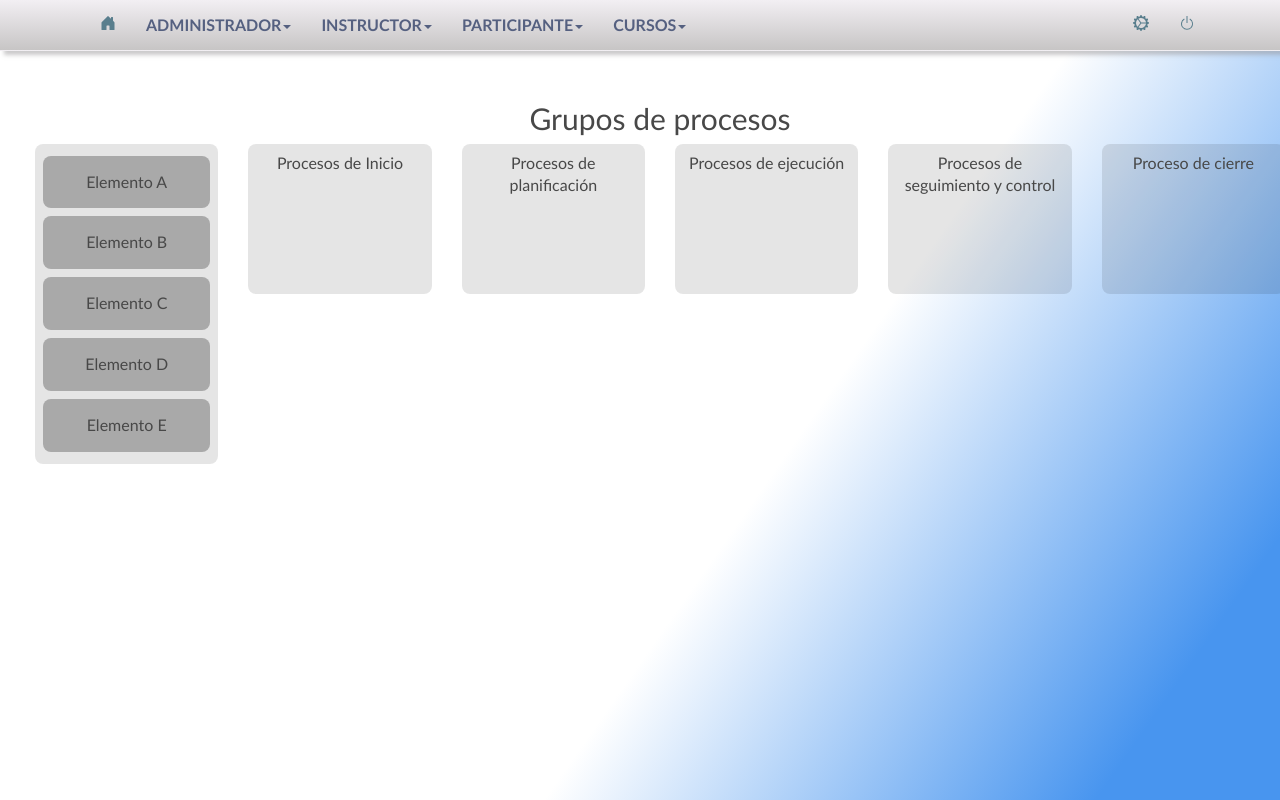
After one commit to david7ello/Refconap, a PHP site: page /crearActividad/ejercicioUno.php in a window 1280 px wide. The commit adds this page. Run offline with PHP 8.4, Linux system fonts and the light colour scheme; the visitor is signed in with stand-in values (Sample User, id 1); data that the repository does not hold is empty; some libraries are stand-ins or nearby versions.

Commit message:
Ejercicio_Uno

```diff
--- /dev/null
+++ b/css/ejercicioUno.css
@@ -0,0 +1,54 @@
+* {
+    margin: 0;
+    padding: 0;
+    box-sizing: border-box;
+}
+
+.ejerUno {
+    display: flex;
+    width: 100vw;
+    height: 100 vh;
+    flex-flow: column;
+}
+
+header {
+    display: flex;
+    justify-content: center;
+    align-items: center;
+    height: 60px;
+}
+
+.listas {
+    display: flex;
+    flex: 1;
+    width: 100%;
+
+    /*overflow-x: scroll;*/
+}
+
+.listas .lista {
+    display: flex;
+    flex-flow: column;
+    flex: 1;
+    border-radius: 8px;
+    text-align: center;
+
+    width: 100%;
+    min-width: 150px;
+    max-width: 200px;
+    height: 100%;
+    min-height: 150px;
+
+    background-color: rgba(0, 0, 0, 0.1);
+    margin: 0 15px;
+    padding: 8px;
+    transition: all 0.2s linear;
+}
+
+.listas .lista .list-item {
+    background-color: darkgrey;
+    border-radius: 8px;
+    padding: 15px 20px;
+    text-align: center;
+    margin: 4px 0px;
+}
--- /dev/null
+++ b/ejerUno.js
@@ -0,0 +1,33 @@
+const list_items = document.querySelectorAll('.list-item');
+const lists = document.querySelectorAll('.list');
+
+let draggedItem =null;
+
+for (let i=0; i<list_items.length; i++) {
+    const item = list_items[i];
+
+    item.addEventListener('dragstart', function () {
+        console.log('dragstart');
+        draggedItem = item;
+        setTimeout(function (){
+            item.style.display = 'none';
+        }, 0)
+
+    });
+
+    item.addEventListener('dragend', function() {
+        console.log('dragend');
+        setTimeout(function (){
+            draggedItem.style.display = 'block';
+            draggedItem = null;
+        },0);
+    })
+
+
+    for (let j=0; j<lists.lengt; j++) {
+        const list = lists[j];
+    }
+
+
+
+}
--- /dev/null
+++ b/ejercicioUno.php
@@ -0,0 +1,44 @@
+<?php
+include("valida_pagina.php");
+
+$queryAdmin = "SELECT * FROM usuarios";
+$administradores =  mysqli_query($link, $queryAdmin);
+?>
+
+<!DOCTYPE html PUBLIC "-//W3C//DTD XHTML 1.0 Transitional//EN" "http://www.w3.org/TR/xhtml1/DTD/xhtml1-transitional.dtd">
+<html xmlns="http://www.w3.org/1999/xhtml">
+
+<?php
+include ("head.php");
+?>
+
+<body>
+	<?php
+	include("menu.php");
+	?>
+
+   <div class="ejerUno">
+        <header>
+            <h2>Grupos de procesos</h2>
+        </header>
+       <div class="listas">
+            <div class="lista">
+                <div class="list-item" draggable="true">Elemento A</div>
+                <div class="list-item" draggable="true">Elemento B</div>
+                <div class="list-item" draggable="true">Elemento C</div>
+                <div class="list-item" draggable="true">Elemento D</div>
+                <div class="list-item" draggable="true">Elemento E</div>
+            </div>
+            <div class="lista">Procesos de Inicio</div>
+            <div class="lista">Procesos de planificación</div>
+            <div class="lista">Procesos de ejecución</div>
+            <div class="lista">Procesos de seguimiento y control</div>
+            <div class="lista">Proceso de cierre</div>
+       </div>
+   </div>
+
+
+    <script src="ejerUno.js"></script>
+
+</body>
+</html>
--- a/head.php
+++ b/head.php
@@ -19,6 +19,7 @@
     <link rel="stylesheet" type="text/css" href="css/estiloGeneral.css" />
     <link rel="stylesheet" type="text/css" href="https://cdnjs.cloudflare.com/ajax/libs/font-awesome/5.13.0/css/all.min.css">
     <link rel="stylesheet" type="text/css" href="css/ejercicioDos.css" />
+    <link rel="stylesheet" type="text/css" href="css/ejercicioUno.css" />
 
     <!-- Componentes del JS-->
     <script type="text/javascript" src="js/es-ES.js"></script>
@@ -30,6 +31,7 @@
     <script type="text/javascript" src="js/buscador.js"></script>
     <script type="text/javascript" src="js/bootstrap.bundle.min.js"></script>
     <script src="https://www.google.com/recaptcha/api.js" async defer></script>
+    <script src="ejerUno.js"></script>
 
 
 
--- a/sistema.php
+++ b/sistema.php
@@ -39,7 +39,7 @@ include("menu.php")
 								<div class="row">
 									<div class="col-md-3 text-center"></div>
 									<div class="col-md-6 text-center">
-										<form action="_ALC/admin/index.php" class="" method="post" role="form" id="forms">
+										<form action="ejercicioUno.php" class="" method="post" role="form" id="forms">
 											<input type="hidden" id="nombre" name="nombre" value="<?PHP echo $_SESSION['nombre']; ?>">
 											<input type="hidden" id="contrasenia" name="contrasenia" value="<?PHP echo $_SESSION['password']; ?>">
 											<button name="boton" type="submit" class="btn btn-default boton_color">Entrar
```
